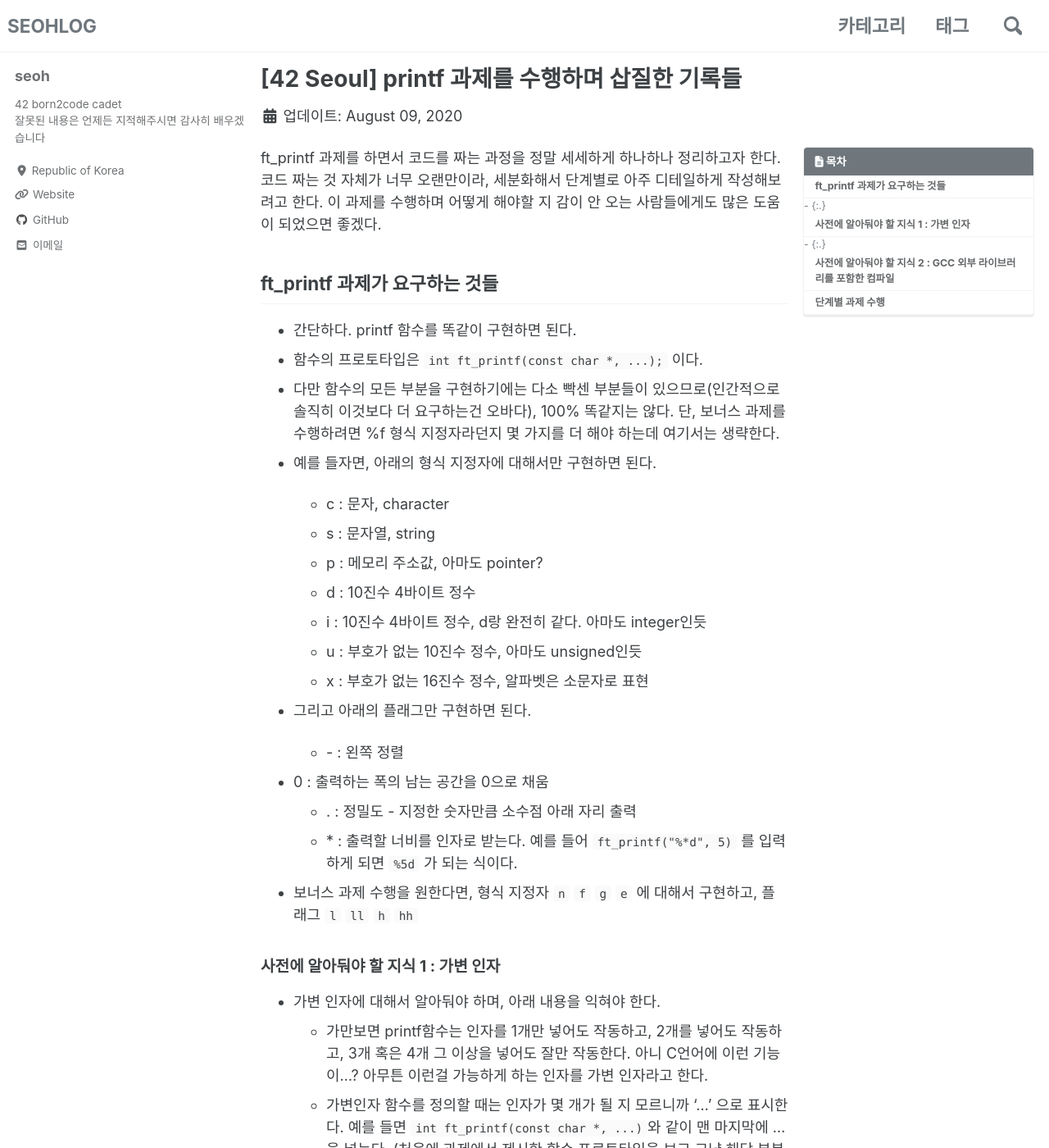
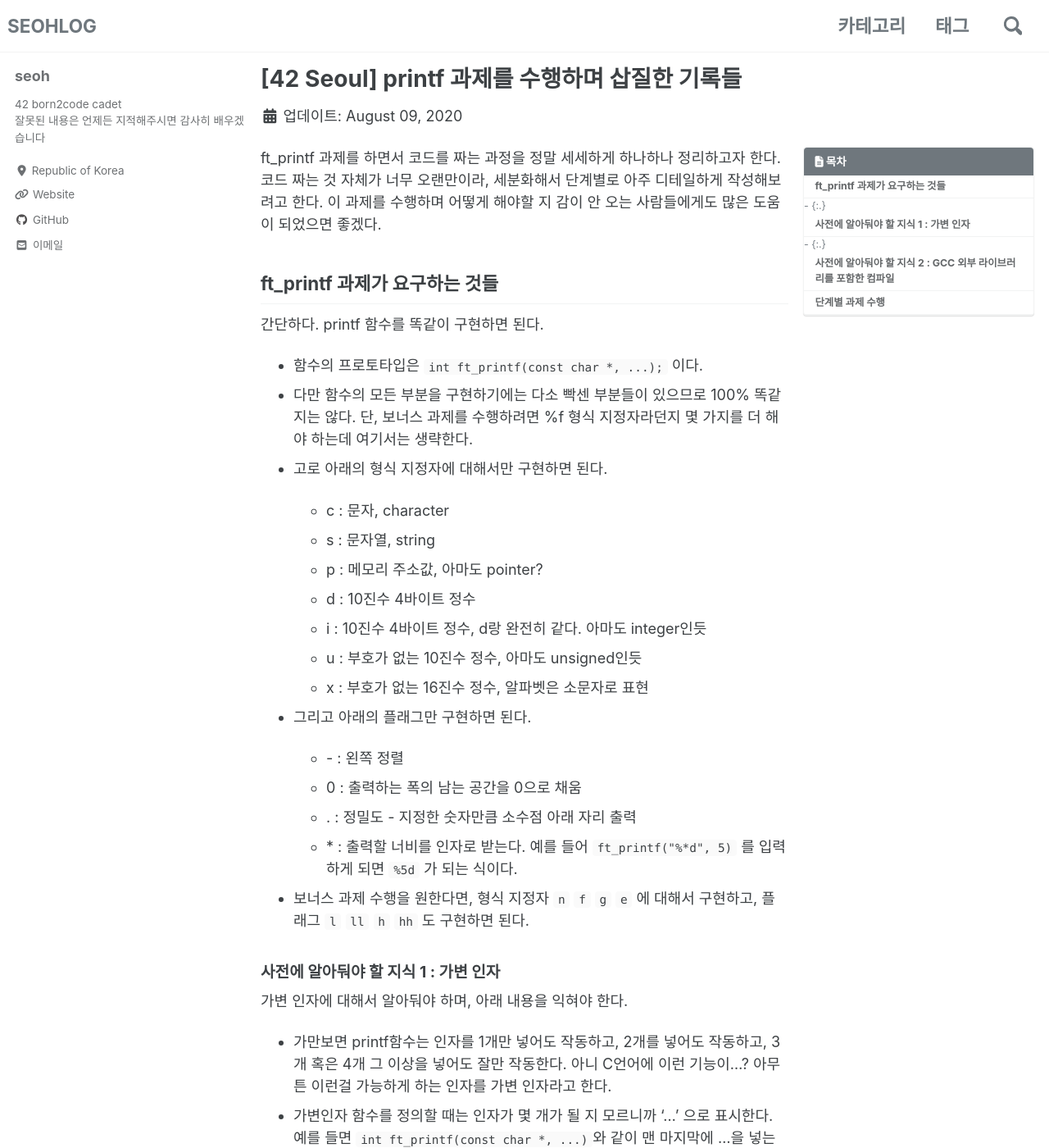
Before and after one commit to ohseyong/ohseyong.github.io, a Jekyll site: the page built from _posts/2020-08-10-printf_sapjil.md, in a window 1280 px wide and 1400 px high. Shown: the whole window at 82% size. Built offline with Jekyll 4.4.1, drawn with Linux system fonts in a browser that asks for light colours; cached includes are drawn as plain includes; nearby versions of some CDN libraries; comment, search, counter and statistics services are not loaded; some of the changed text lies outside the part shown.

Commit message:
Update 2020-08-10-printf_sapjil.md

````diff
--- a/_posts/2020-08-10-printf_sapjil.md
+++ b/_posts/2020-08-10-printf_sapjil.md
@@ -19,10 +19,10 @@
 
 ## ft_printf 과제가 요구하는 것들
 
-- 간단하다. printf 함수를 똑같이 구현하면 된다.
+간단하다. printf 함수를 똑같이 구현하면 된다.
 - 함수의 프로토타입은 `int ft_printf(const char *, ...);` 이다.
-- 다만 함수의 모든 부분을 구현하기에는 다소 빡센 부분들이 있으므로(인간적으로 솔직히 이것보다 더 요구하는건 오바다), 100% 똑같지는 않다. 단, 보너스 과제를 수행하려면 %f 형식 지정자라던지 몇 가지를 더 해야 하는데 여기서는 생략한다.
-- 예를 들자면, 아래의 형식 지정자에 대해서만 구현하면 된다.
+- 다만 함수의 모든 부분을 구현하기에는 다소 빡센 부분들이 있으므로 100% 똑같지는 않다. 단, 보너스 과제를 수행하려면 %f 형식 지정자라던지 몇 가지를 더 해야 하는데 여기서는 생략한다.
+- 고로 아래의 형식 지정자에 대해서만 구현하면 된다.
 
   - c : 문자, character
   - s : 문자열, string
@@ -34,25 +34,25 @@
 - 그리고 아래의 플래그만 구현하면 된다.
 
   - \-  : 왼쪽 정렬
-- 0 : 출력하는 폭의 남는 공간을 0으로 채움
+  - 0 : 출력하는 폭의 남는 공간을 0으로 채움
   - .  : 정밀도 - 지정한 숫자만큼 소수점 아래 자리 출력
   - \* : 출력할 너비를 인자로 받는다.
     예를 들어 `ft_printf("%*d", 5)` 를 입력하게 되면 `%5d` 가 되는 식이다.
-- 보너스 과제 수행을 원한다면, 형식 지정자 `n` `f` `g` `e` 에 대해서 구현하고, 플래그  `l` `ll` `h` `hh`
+- 보너스 과제 수행을 원한다면, 형식 지정자 `n` `f` `g` `e` 에 대해서 구현하고, 플래그  `l` `ll` `h` `hh` 도 구현하면 된다.
 
 
 
 #### 사전에 알아둬야 할 지식 1 : 가변 인자
 
-- 가변 인자에 대해서 알아둬야 하며, 아래 내용을 익혀야 한다.
-  - 가만보면 printf함수는 인자를 1개만 넣어도 작동하고, 2개를 넣어도 작동하고, 3개 혹은 4개 그 이상을 넣어도 잘만 작동한다. 아니 C언어에 이런 기능이...? 아무튼 이런걸 가능하게 하는 인자를 가변 인자라고 한다.
-  - 가변인자 함수를 정의할 때는 인자가 몇 개가 될 지 모르니까 '...' 으로 표시한다. 예를 들면 `int ft_printf(const char *, ...)`와 같이 맨 마지막에 ...을 넣는다. (처음에 과제에서 제시한 함수 프로토타입을 보고 그냥 해당 부분을 생략한 건 줄 알았는데, 가변 인자 표시일 줄이야..)
-  - `stdarg.h` 헤더 파일을 추가한 후에 사용할 수 있다.
-  - `va_list` : 가변 인자들을 저장하는 '가변인자 변수'을 정의하는 일종의 타입이라고 한다. 사실 완벽하게 이해하지 못해서 뭐라 설명은 못하겠지만, 아무튼 각 가변 인자의 시작 주소를 가리키는 포인터라고 보면 된다. 처음 선언(?) 하면 첫 번째 가변 인자 주소를 해당 변수에 저장한다.
-    - 복잡하게 생각할 것 없이`va_list ap;` 로 사용한다. 이후에 아래 설명한 `va_arg()` 의 인자로 ap를 계속 사용하면 되고...
-  - `va_start` : `va_list`로 만들어진 ap 포인터에게 가변인자 중 첫 번째 인자의 주소를 가르쳐주는 중요한 매크로라고 하는데 쓰지 않아도 정상 작동을 해서 다소 의아한 상황. 이유를 가르쳐주실 분을 찾습니다...
-  - `va_arg()` : ap 포인터가 위치한 곳의 데이터(즉, 가변 인자)를 읽어 반환한다. 이 때, 자동으로 다음 가변 인자를 가리키는 곳으로 포인터가 이동하므로 필요에 따라 **단 한 번만** 호출해야 한다. `va_arg(ap, *int)` 식으로 사용하며 가변인자의 값을 반환하고 자동으로 ap는 다음 가변인자의 시작점으로 이동하게 된다.
-  - `va_end` : 사용한 가변인자 변수 ap를 끝낼 때 사용한다. 단순히 ap를 널포인터로 돌려주는 매크로인데, 어떤 일이 생길 지 모르므로 잊지 않고 마무리할 때 넣어줘야 한다고 한다.
+가변 인자에 대해서 알아둬야 하며, 아래 내용을 익혀야 한다.
+- 가만보면 printf함수는 인자를 1개만 넣어도 작동하고, 2개를 넣어도 작동하고, 3개 혹은 4개 그 이상을 넣어도 잘만 작동한다. 아니 C언어에 이런 기능이...? 아무튼 이런걸 가능하게 하는 인자를 가변 인자라고 한다.
+- 가변인자 함수를 정의할 때는 인자가 몇 개가 될 지 모르니까 '...' 으로 표시한다. 예를 들면 `int ft_printf(const char *, ...)`와 같이 맨 마지막에 ...을 넣는다. (처음에 과제에서 제시한 함수 프로토타입을 보고 그냥 해당 부분을 생략한 건 줄 알았는데, 가변 인자 표시일 줄이야..)
+- `stdarg.h` 헤더 파일을 추가한 후에 사용할 수 있다.
+- `va_list` : 가변 인자들을 저장하는 '가변인자 변수'을 정의하는 일종의 타입이라고 한다. 사실 완벽하게 이해하지 못해서 뭐라 설명은 못하겠지만, 아무튼 각 가변 인자의 시작 주소를 가리키는 포인터라고 보면 된다. 처음 선언(?) 하면 첫 번째 가변 인자 주소를 해당 변수에 저장한다.
+  - 복잡하게 생각할 것 없이`va_list ap;` 로 사용한다. 이후에 아래 설명한 `va_arg()` 의 인자로 ap를 계속 사용하면 되고...
+- `va_start` : `va_list`로 만들어진 ap 포인터에게 가변인자 중 첫 번째 인자의 주소를 가르쳐주는 중요한 매크로라고 하는데 쓰지 않아도 정상 작동을 해서 다소 의아한 상황. 이유를 가르쳐주실 분을 찾습니다...
+- `va_arg()` : ap 포인터가 위치한 곳의 데이터(즉, 가변 인자)를 읽어 반환한다. 이 때, 자동으로 다음 가변 인자를 가리키는 곳으로 포인터가 이동하므로 필요에 따라 **단 한 번만** 호출해야 한다. `va_arg(ap, *int)` 식으로 사용하며 가변인자의 값을 반환하고 자동으로 ap는 다음 가변인자의 시작점으로 이동하게 된다.
+- `va_end` : 사용한 가변인자 변수 ap를 끝낼 때 사용한다. 단순히 ap를 널포인터로 돌려주는 매크로인데, 어떤 일이 생길 지 모르므로 잊지 않고 마무리할 때 넣어줘야 한다고 한다.
 
 #### 사전에 알아둬야 할 지식 2 : GCC 외부 라이브러리를 포함한 컴파일
 
@@ -70,10 +70,6 @@
 
 
 아래는 위에서 설명한 수준까지 작성된 코드다. 처음부터 printf가 완전히 완성된 코드를 보면 이해하기가 정말 힘들 것이므로(내가 그렇듯이) 중간 단계의 코드를 남겨둔다.
-
-
-
-아래에는 설명을 위해 작성하던 중간 단계의 소스코드를 남겨놓는다. (추후 설명 추가 예정)
 
 ```c
 #include "ft_printf.h"
````
